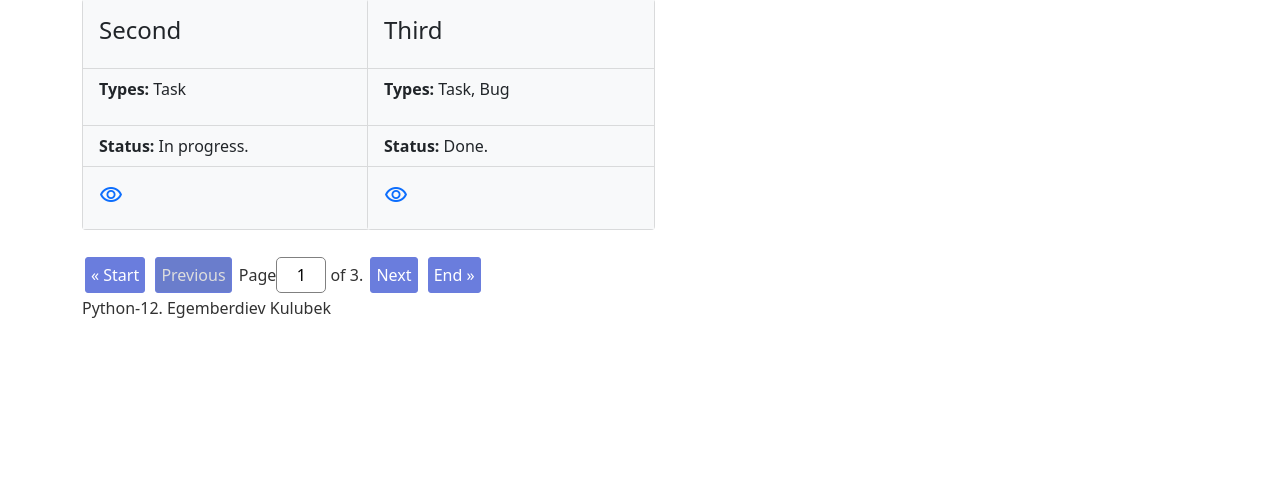
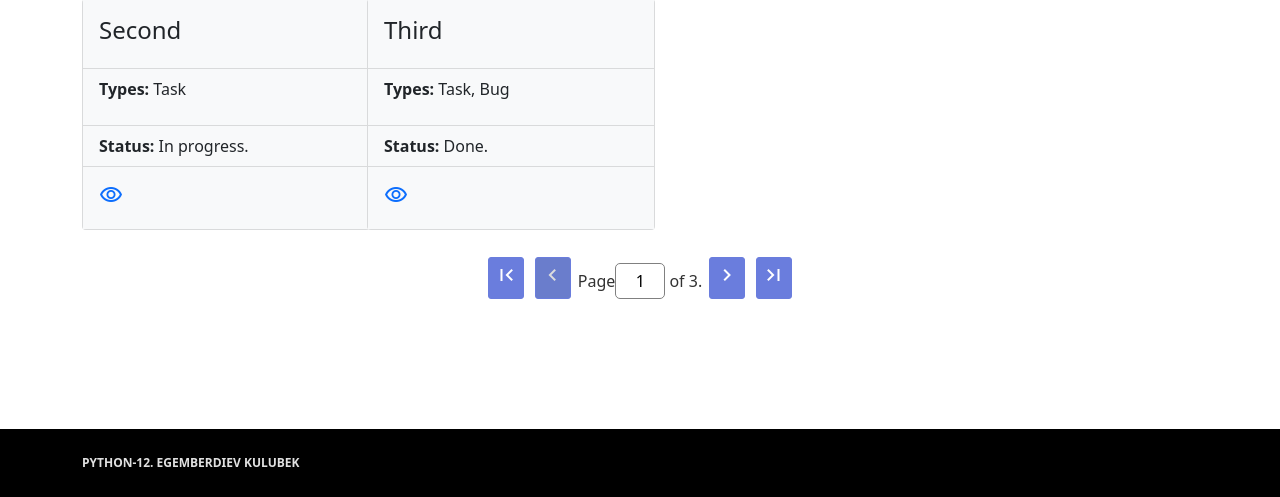
Before and after one commit to kulubekEgemberdiev/homework_49, a Django app: page / in a window 1280 px wide. Shown: the part 703-1200 px from the top of the page. Before the commit the page ends 1021 px from the top, so only its background shows below. Run offline with Django 4.2, Linux system fonts and the light colour scheme; data comes from the database, SQL or seed files in the repository.

Commit message:
Changed pagination styles.

```diff
--- a/todolist/static/css/style.css
+++ b/todolist/static/css/style.css
@@ -1,8 +1,8 @@
-body{
+body {
     color: rgb(50, 50, 50);
 }
 
-.page-name{
+.page-name {
     text-transform: uppercase;
     color: rgb(40, 40, 40);
     font-family: "Maiandra GD";
@@ -11,8 +11,10 @@ body{
 }
 
 .pagination {
+    justify-content: center;
     text-align: center;
 }
+
 .pagination a, .pagination .page-disabled {
     display: inline-block;
     border: solid 1px #6a7ddd;
@@ -26,17 +28,21 @@ background: #6a7ddd;
     color: white;
     text-decoration: none;
 }
+
 .pagination a:hover {
     background: #6a7dff;
     text-decoration: underline;
 }
+
 .pagination .page-disabled {
     background: #6a7dcc;
     color: #dddddd
 }
+
 .pagination .current-page {
     display: inline-block;
 }
+
 .pagination .current-page input {
     width: 50px;
     padding: 5px 7px;
@@ -45,3 +51,17 @@ border-radius: 5px;
     text-align: center;
     border: solid 1px gray;
 }
+
+footer {
+    background: #000;
+    color: #e0e0e0;
+    font-size: 12px;
+    font-weight: 600;
+    text-transform: uppercase;
+    margin-top: 80px;
+    padding: 25px 0;
+    position: absolute;
+    bottom: -50%;
+    left: 0;
+    min-width: 100%;
+}
--- a/todolist/templates/partial/pagination.html
+++ b/todolist/templates/partial/pagination.html
@@ -1,10 +1,12 @@
 <div class="pagination">
 <span class="step-links">
-<a href="?page=1">&laquo; Start</a>
+<a href="?page=1" title="Go to start"><span class="material-symbols-outlined">first_page</span></a>
     {% if page_obj.has_previous %}
-        <a href="?page={{ page_obj.previous_page_number}}">Previous</a>
+        <a href="?page={{ page_obj.previous_page_number }}" title="Previous page"><span class="material-symbols-outlined">
+navigate_before</span></a>
     {% else %}
-        <span class="page-disabled">Previous</span>
+        <span class="page-disabled"><span class="material-symbols-outlined">
+navigate_before</span></span>
     {% endif %}
     <form class="current-page" method="get">
 <label for="page">Page<input type="text" name="page" id="page" value="{{ page_obj.number }}">
@@ -12,11 +14,13 @@ of {{ page_obj.paginator.num_pages }}.
 </label>
 </form>
     {% if page_obj.has_next %}
-        <a href="?page={{ page_obj.next_page_number}}">Next</a>
+        <a href="?page={{ page_obj.next_page_number }}" title="Next page"><span class="material-symbols-outlined">
+navigate_next</span></a>
     {% else %}
-        <span class="page-disabled">Next</span>
+        <span class="page-disabled"><span class="material-symbols-outlined">
+navigate_next</span></span>
     {% endif %}
-    <a href="?page={{ page_obj.paginator.num_pages }}">End
-&raquo;</a>
+    <a href="?page={{ page_obj.paginator.num_pages }}" title="Go to the end"><span class="material-symbols-outlined">
+    last_page</span></a>
 </span>
 </div>
```
Lines whose indentation alone changed are shown as unchanged.
